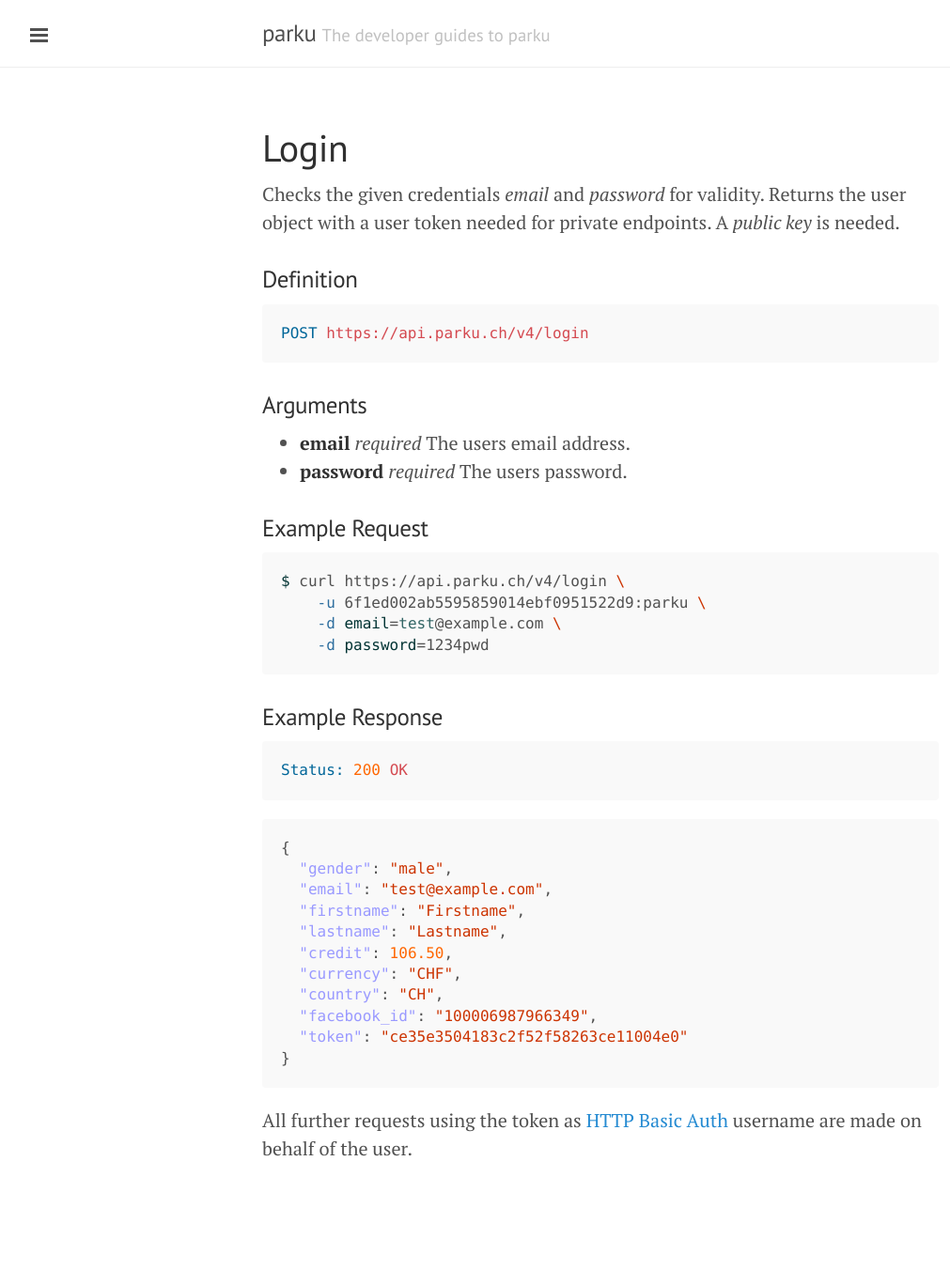
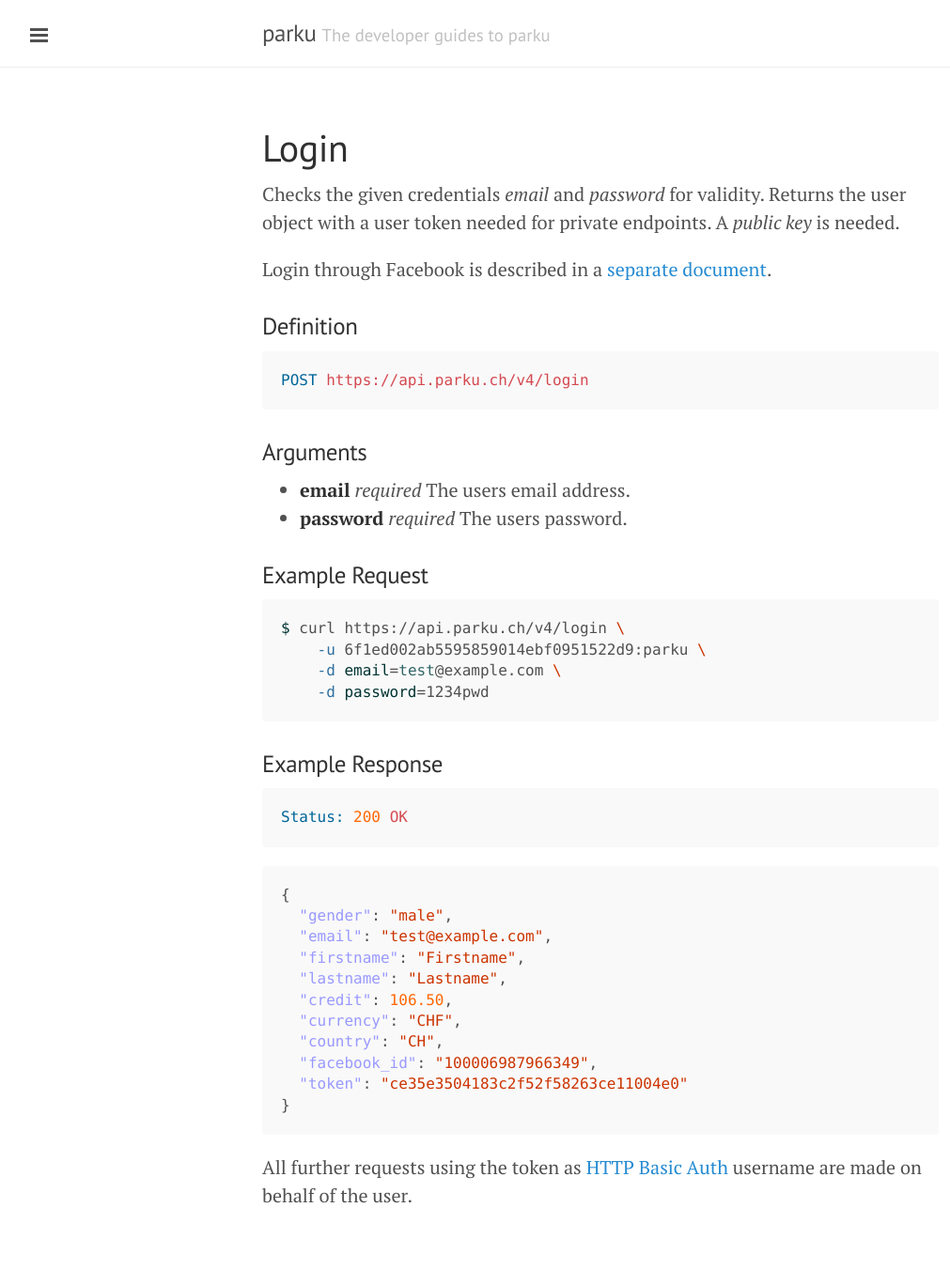
Before and after one commit to parku/docs, a Jekyll site: the page built from api/login.md, in a window 1280 px wide. Shown: the whole page at 94% size, without its empty margins (1-1012 px from the left). Built offline with Jekyll 4.4.1, drawn with Linux system fonts in a browser that asks for light colours; Markdown is read by kramdown in place of the engine named in the settings; before the commit the page ends 1318 px from its top, so only the background shows below that.

Commit message:
Hint for facebook login.

```diff
--- a/api/login.md
+++ b/api/login.md
@@ -4,6 +4,8 @@
 ---
 
 Checks the given credentials _email_ and _password_ for validity. Returns the user object with a user token needed for private endpoints. A _public key_ is needed.
+
+Login through Facebook is described in a [separate document][facebook].
 
 ### Definition
 
@@ -50,3 +52,4 @@
 All further requests using the token as [HTTP Basic Auth][HTTP Basic Auth] username are made on behalf of the user.
 
   [HTTP Basic Auth]: http://en.wikipedia.org/wiki/Basic_access_authentication
+  [facebook]: /api/facebook/#login
```
